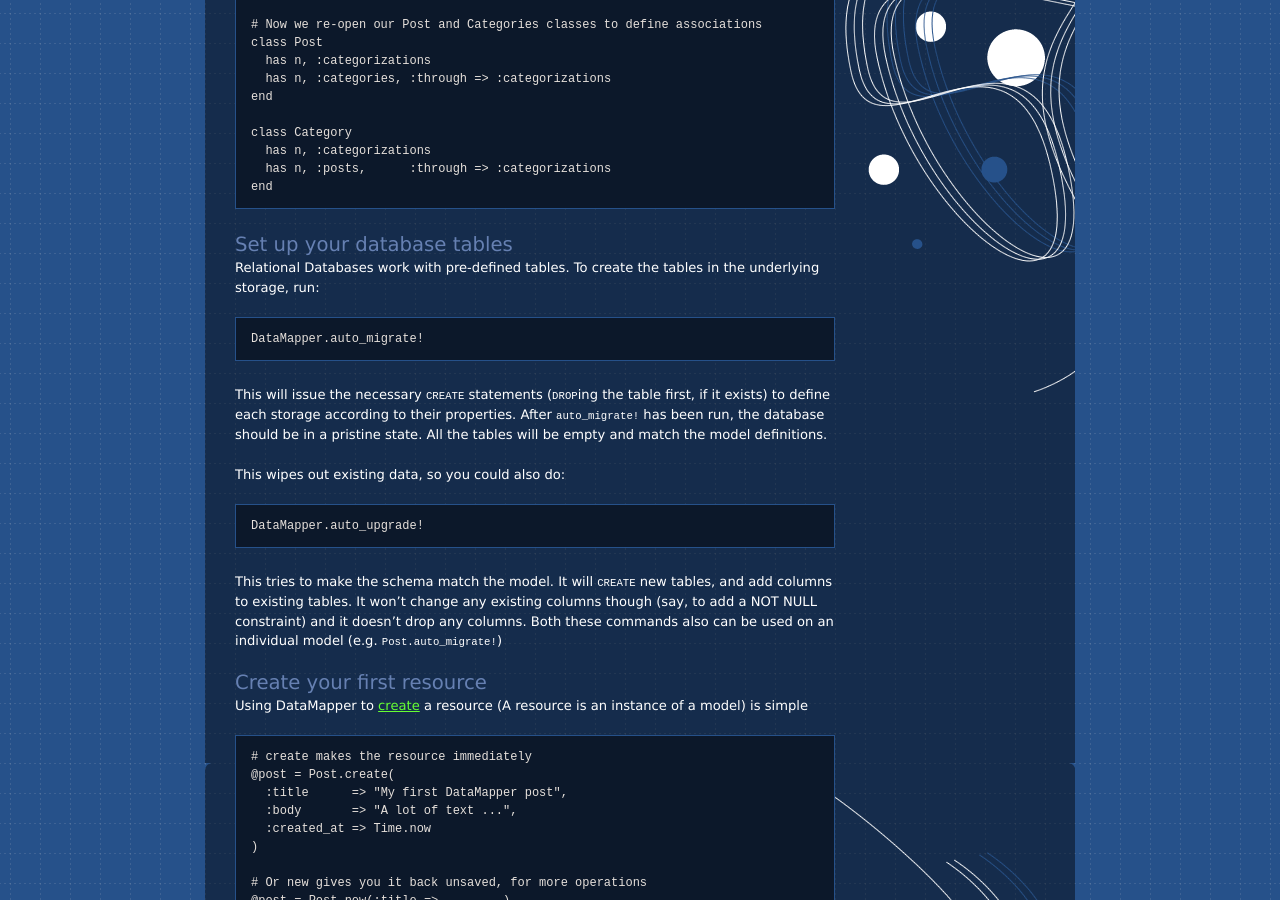
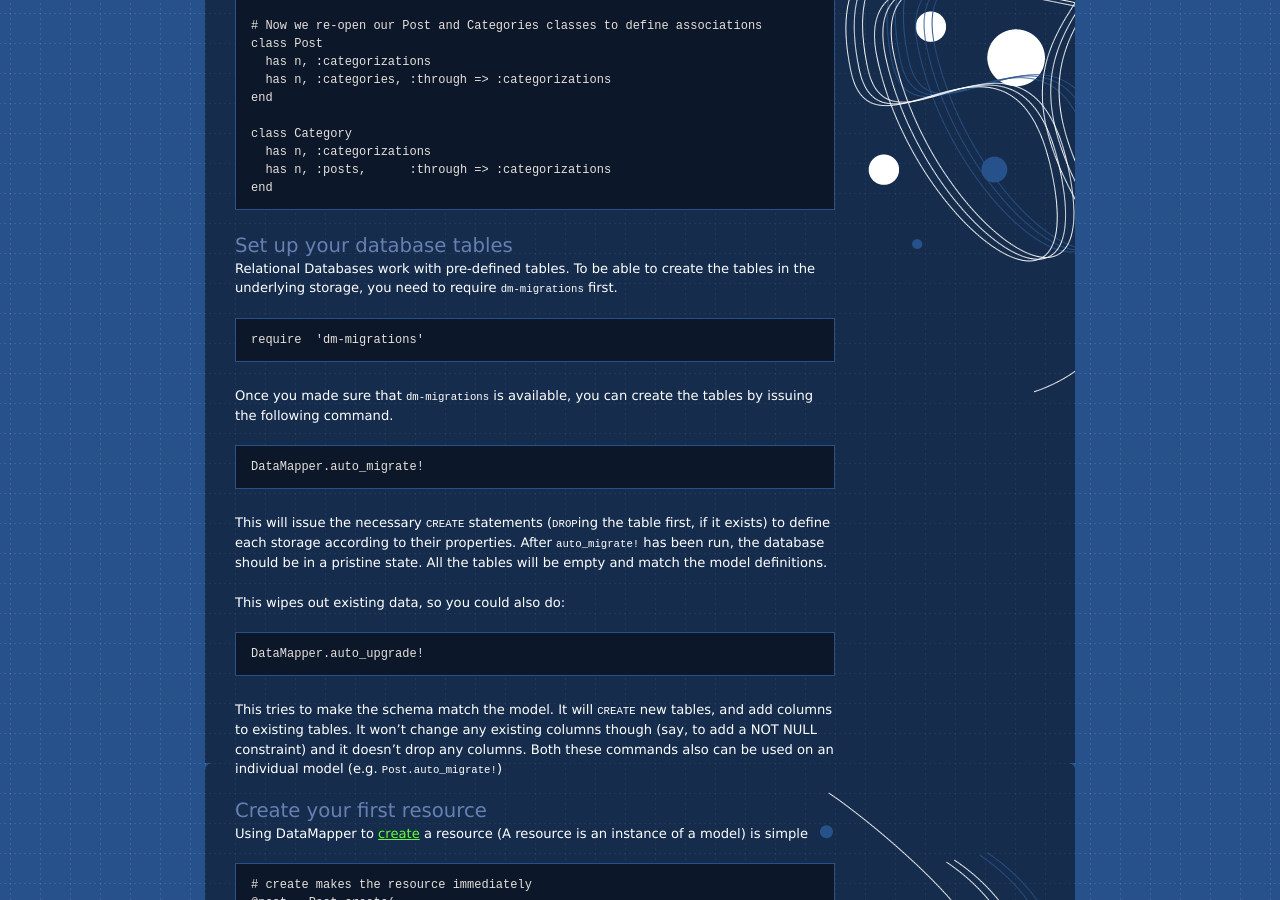
Before and after one commit to datamapper/datamapper.github.com, a Jekyll site: the page built from getting-started.markdown, in a window 1280 px wide and 900 px high, scrolled down 2416 px. Built offline with Jekyll 4.4.1, drawn with Linux system fonts in a browser that asks for light colours; some of the changed text lies outside the part shown.

Commit message:
Makes the Getting Started section up to date
[#1318 state:resolved]

```diff
--- a/getting-started.markdown
+++ b/getting-started.markdown
@@ -27,11 +27,10 @@ gem install dm-core
 {% endhighlight %}
 
 If you are planning on using DataMapper with a database, install a database
-driver from the DataObjects project: (Substitute `do_sqlite3` with `do_postgres`
-or `do_mysql` depending on your preferences)
+driver from the DataObjects project: (Substitute `dm-sqlite-adapter` with `dm-postgres-adapter` or `dm-mysql-adapter` depending on your preferences)
 
 {% highlight ruby %}
-gem install do_sqlite3
+gem install dm-sqlite-adapter
 {% endhighlight %}
 
 Require it in your application
@@ -162,8 +161,14 @@ end
 Set up your database tables
 ---------------------------
 
-Relational Databases work with pre-defined tables.  To create the tables in the
-underlying storage, run:
+Relational Databases work with pre-defined tables. To be able to create the tables in the
+underlying storage, you need to require `dm-migrations` first.
+
+{% highlight ruby %}
+require  'dm-migrations'
+{% endhighlight %}
+
+Once you made sure that `dm-migrations` is available, you can create the tables by issuing the following command.
 
 {% highlight ruby %}
 DataMapper.auto_migrate!
```
Also changed, not shown: other parts of getting-started.markdown (+1 -1 lines).
